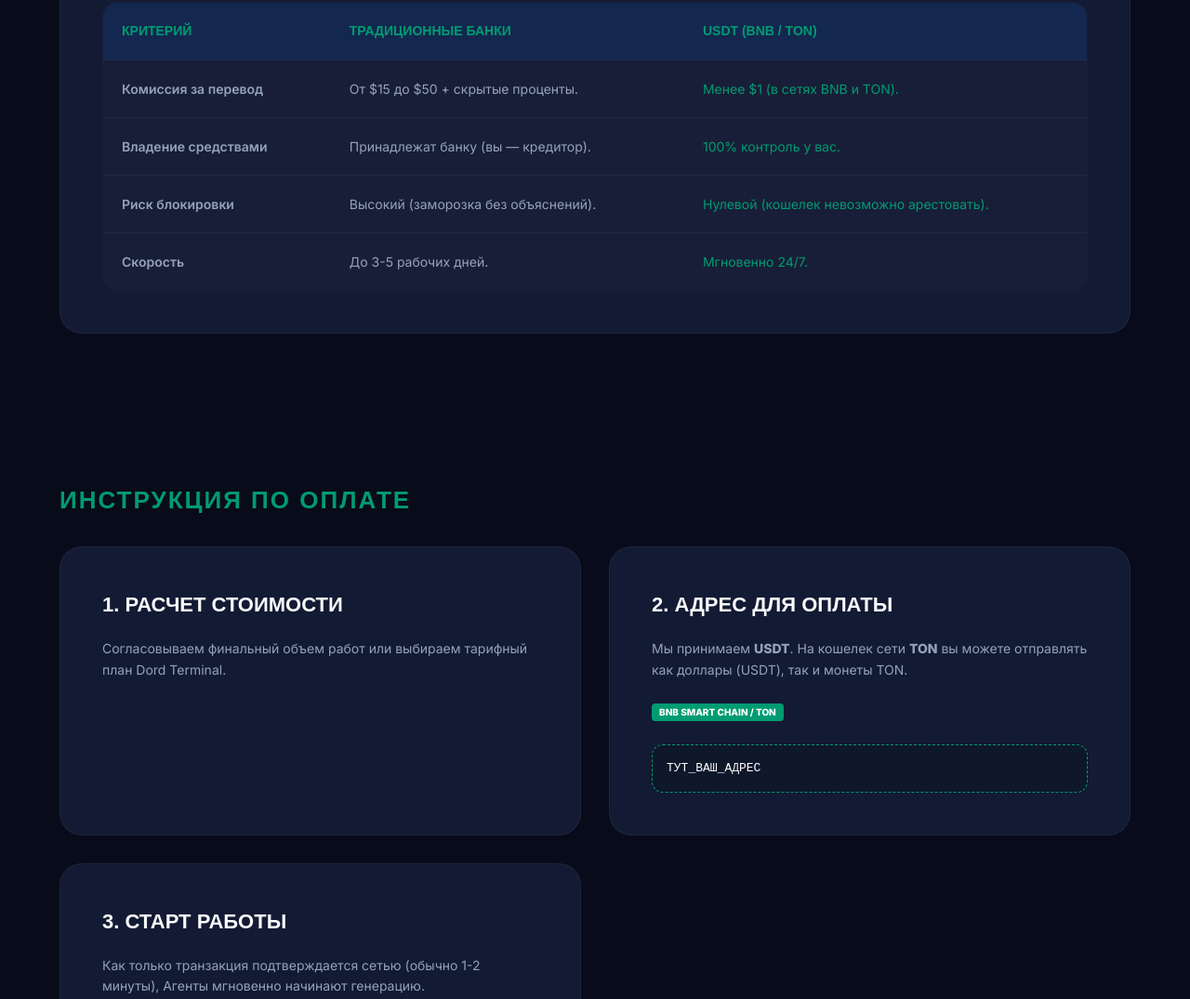
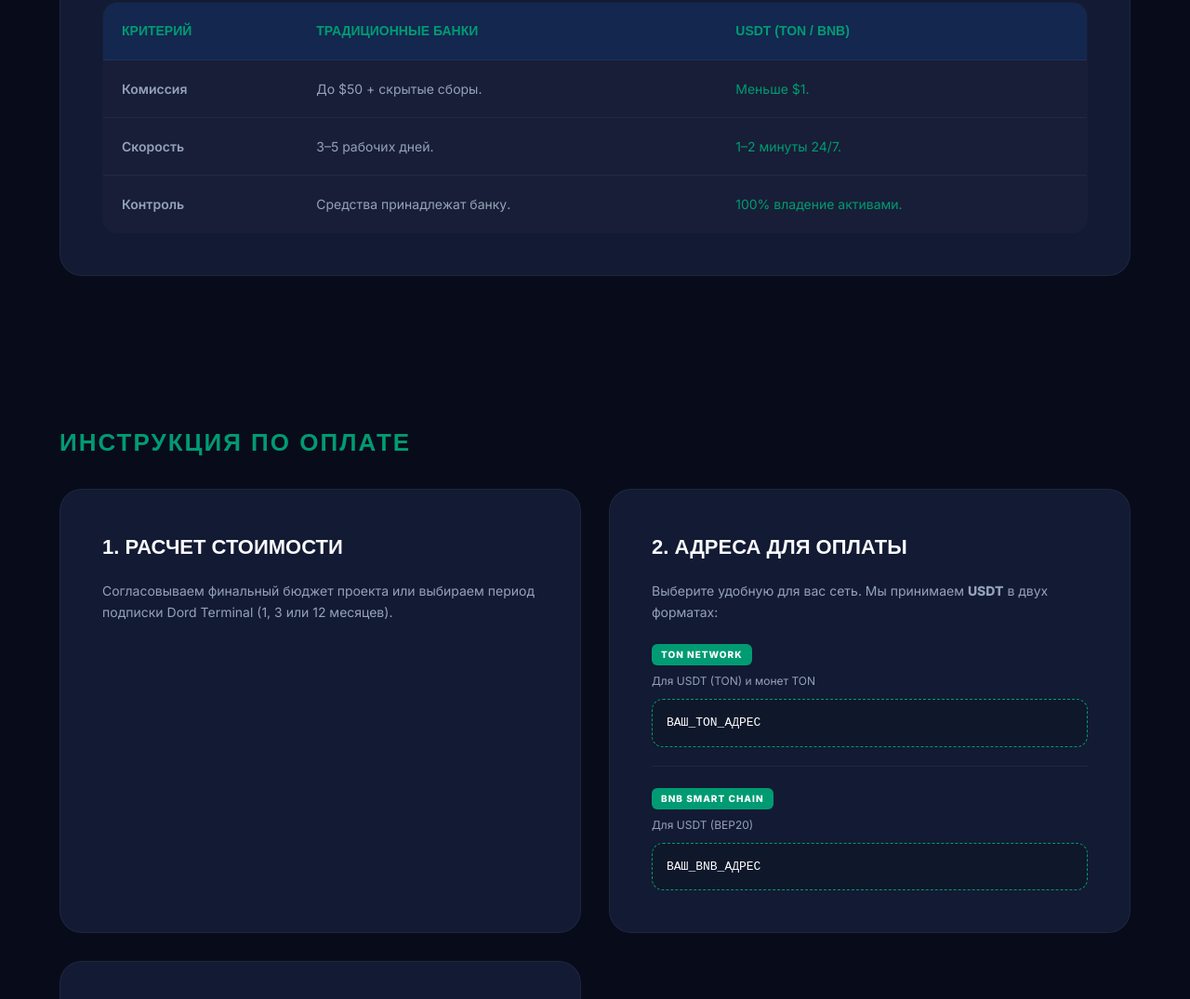
Before and after one commit to dordyak-design/Dord-app, a plain HTML site: page crypto.html in a window 1280 px wide. Shown: the part 516-1591 px from the top of the page at 93% size. Drawn offline with Linux system fonts and the light colour scheme; a web font is replaced by a local one.

Commit message:
Update crypto.html

```diff
--- a/crypto.html
+++ b/crypto.html
@@ -32,28 +32,42 @@
         .comparison-table tr:hover { background: rgba(255,255,255,0.05); }
         .highlight { color: var(--text-main); font-weight: 600; }
 
-        /* Стили для блока с адресом */
+        .wallet-container {
+            display: flex;
+            flex-direction: column;
+            gap: 20px;
+            margin-top: 20px;
+        }
+
         .wallet-box {
             background: #0f172a;
             border: 1px dashed var(--accent-green);
             padding: 15px;
             border-radius: 12px;
-            margin-top: 15px;
             font-family: 'Courier New', monospace;
             word-break: break-all;
             color: #fff;
             font-size: 13px;
         }
+
         .network-tag {
             display: inline-block;
             background: var(--accent-green);
             color: #fff;
             font-size: 10px;
-            padding: 2px 8px;
-            border-radius: 4px;
-            margin-bottom: 10px;
+            padding: 4px 10px;
+            border-radius: 6px;
+            margin-bottom: 8px;
             text-transform: uppercase;
             font-weight: 800;
+            letter-spacing: 1px;
+        }
+
+        .network-label {
+            font-size: 12px;
+            color: var(--text-muted);
+            margin-bottom: 10px;
+            display: block;
         }
     </style>
 </head>
@@ -85,7 +99,7 @@
     <section class="hero">
         <h1 style="font-family: 'Unbounded', sans-serif; font-size: 36px; text-transform: uppercase; margin-bottom: 20px;">Криптовалюта: Свобода и Безопасность</h1>
         <p>
-            Мы принимаем USDT в самых быстрых сетях с минимальными комиссиями. Никакой банковской бюрократии, никаких задержек и полный контроль над вашими транзакциями.
+            Мы принимаем USDT в сетях TON и BNB Smart Chain. Это обеспечивает мгновенные транзакции с комиссией менее $1, гарантируя полную финансовую независимость вашего бизнеса.
         </p>
     </section>
 
@@ -97,29 +111,24 @@
                     <tr>
                         <th>Критерий</th>
                         <th>Традиционные банки</th>
-                        <th>USDT (BNB / TON)</th>
+                        <th>USDT (TON / BNB)</th>
                     </tr>
                 </thead>
                 <tbody>
                     <tr>
-                        <td class="highlight">Комиссия за перевод</td>
-                        <td>От $15 до $50 + скрытые проценты.</td>
-                        <td style="color: var(--accent-green);">Менее $1 (в сетях BNB и TON).</td>
-                    </tr>
-                    <tr>
-                        <td class="highlight">Владение средствами</td>
-                        <td>Принадлежат банку (вы — кредитор).</td>
-                        <td style="color: var(--accent-green);">100% контроль у вас.</td>
-                    </tr>
-                    <tr>
-                        <td class="highlight">Риск блокировки</td>
-                        <td>Высокий (заморозка без объяснений).</td>
-                        <td style="color: var(--accent-green);">Нулевой (кошелек невозможно арестовать).</td>
+                        <td class="highlight">Комиссия</td>
+                        <td>До $50 + скрытые сборы.</td>
+                        <td style="color: var(--accent-green);">Меньше $1.</td>
                     </tr>
                     <tr>
                         <td class="highlight">Скорость</td>
-                        <td>До 3-5 рабочих дней.</td>
-                        <td style="color: var(--accent-green);">Мгновенно 24/7.</td>
+                        <td>3–5 рабочих дней.</td>
+                        <td style="color: var(--accent-green);">1–2 минуты 24/7.</td>
+                    </tr>
+                    <tr>
+                        <td class="highlight">Контроль</td>
+                        <td>Средства принадлежат банку.</td>
+                        <td style="color: var(--accent-green);">100% владение активами.</td>
                     </tr>
                 </tbody>
             </table>
@@ -130,19 +139,31 @@
     <div class="grid">
         <div class="card">
             <h3>1. Расчет стоимости</h3>
-            <p>Согласовываем финальный объем работ или выбираем тарифный план Dord Terminal.</p>
+            <p>Согласовываем финальный бюджет проекта или выбираем период подписки Dord Terminal (1, 3 или 12 месяцев).</p>
         </div>
+
         <div class="card">
-            <h3>2. Адрес для оплаты</h3>
-            <p>Мы принимаем <b>USDT</b>. На кошелек сети <b>TON</b> вы можете отправлять как доллары (USDT), так и монеты TON.</p>
-            <span class="network-tag">BNB Smart Chain / TON</span>
-            <div class="wallet-box">
-                ТУТ_ВАШ_АДРЕС
+            <h3>2. Адреса для оплаты</h3>
+            <p>Выберите удобную для вас сеть. Мы принимаем <b>USDT</b> в двух форматах:</p>
+
+            <div class="wallet-container">
+                <div>
+                    <span class="network-tag">TON Network</span>
+                    <span class="network-label">Для USDT (TON) и монет TON</span>
+                    <div class="wallet-box">ВАШ_TON_АДРЕС</div>
+                </div>
+
+                <div style="border-top: 1px solid var(--border); padding-top: 20px;">
+                    <span class="network-tag">BNB Smart Chain</span>
+                    <span class="network-label">Для USDT (BEP20)</span>
+                    <div class="wallet-box">ВАШ_BNB_АДРЕС</div>
+                </div>
             </div>
         </div>
+
         <div class="card">
             <h3>3. Старт работы</h3>
-            <p>Как только транзакция подтверждается сетью (обычно 1-2 минуты), Агенты мгновенно начинают генерацию.</p>
+            <p>После отправки подтвердите транзакцию. Агенты мгновенно получают сигнал и приступают к выполнению задачи.</p>
         </div>
     </div>
 
```
